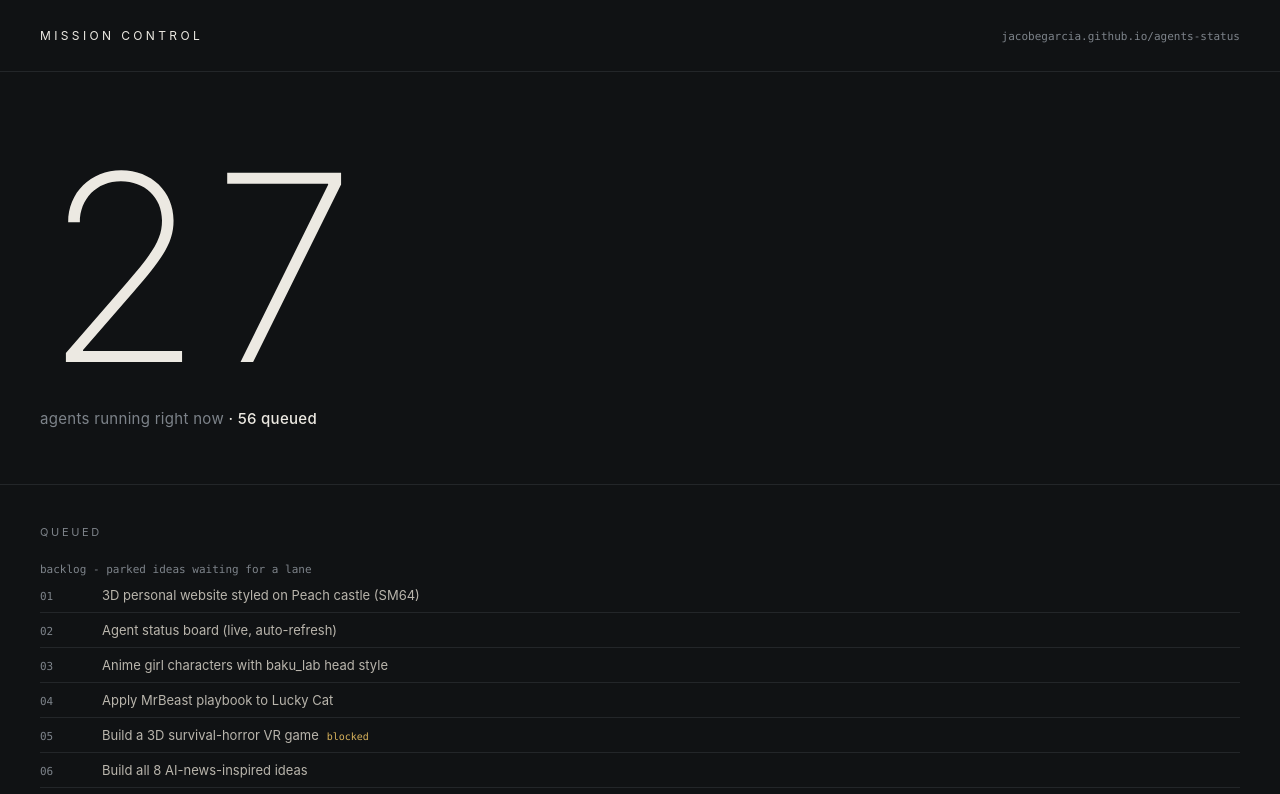
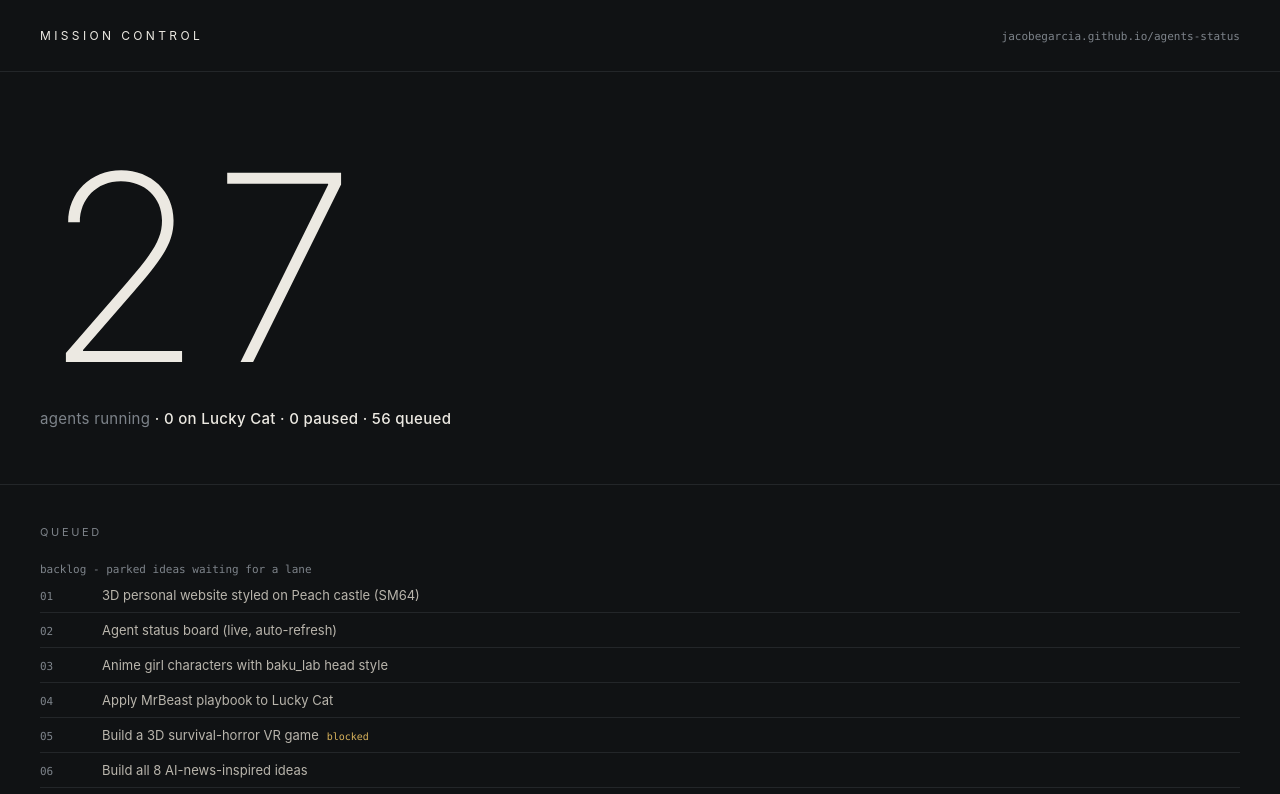
Before and after one commit to JacobEGarcia/agents-status, a plain HTML site: page index.html in a window 1280 px wide. Shown: the top 794 px of the page. Drawn offline with Linux system fonts and the light colour scheme.

Commit message:
Update agent display logic in index.html

```diff
--- a/index.html
+++ b/index.html
@@ -155,8 +155,10 @@ async function load() {
     const d = await r.json();
     document.getElementById('count').textContent = d.count;
     const q = d.queued || { scheduled: [], backlog: [], backlog_total: 0 };
+    const lc = d.lucky_cat_count || 0, pz = d.paused_count || 0;
     document.getElementById('countLabel').innerHTML =
-      'agents running right now <strong>&middot; ' + esc(String(q.backlog_total)) + ' queued</strong>';
+      'agents running <strong>&middot; ' + esc(String(lc)) + ' on Lucky Cat &middot; ' +
+      esc(String(pz)) + ' paused &middot; ' + esc(String(q.backlog_total)) + ' queued</strong>';
     document.getElementById('updated').textContent = 'updated ' + d.generated_at;
     const list = document.getElementById('list');
     list.innerHTML = '';
@@ -202,7 +204,9 @@ async function load() {
     }
 
     // RUNNING
-    const builds = d.agents.filter(a => a.kind !== 'system');
+    const laneOf = a => a.lane || (a.kind === 'system' ? 'system' : 'paused');
+    const lucky = d.agents.filter(a => laneOf(a) === 'luckycat');
+    const paused = d.agents.filter(a => laneOf(a) === 'paused');
     const systems = d.agents.filter(a => a.kind === 'system');
     const section = (label, arr, sys) => {
       if (!arr.length) return;
@@ -223,7 +227,8 @@ async function load() {
         list.appendChild(row);
       });
     };
-    section('Building now', builds, false);
+    section('Lucky Cat focus', lucky, false);
+    section('Paused - non-Lucky work held, ready to redeploy', paused, false);
     section('System', systems, true);
   } catch (e) {
     document.getElementById('list').innerHTML = '<div class="err">Could not load agents.json</div>';
```
